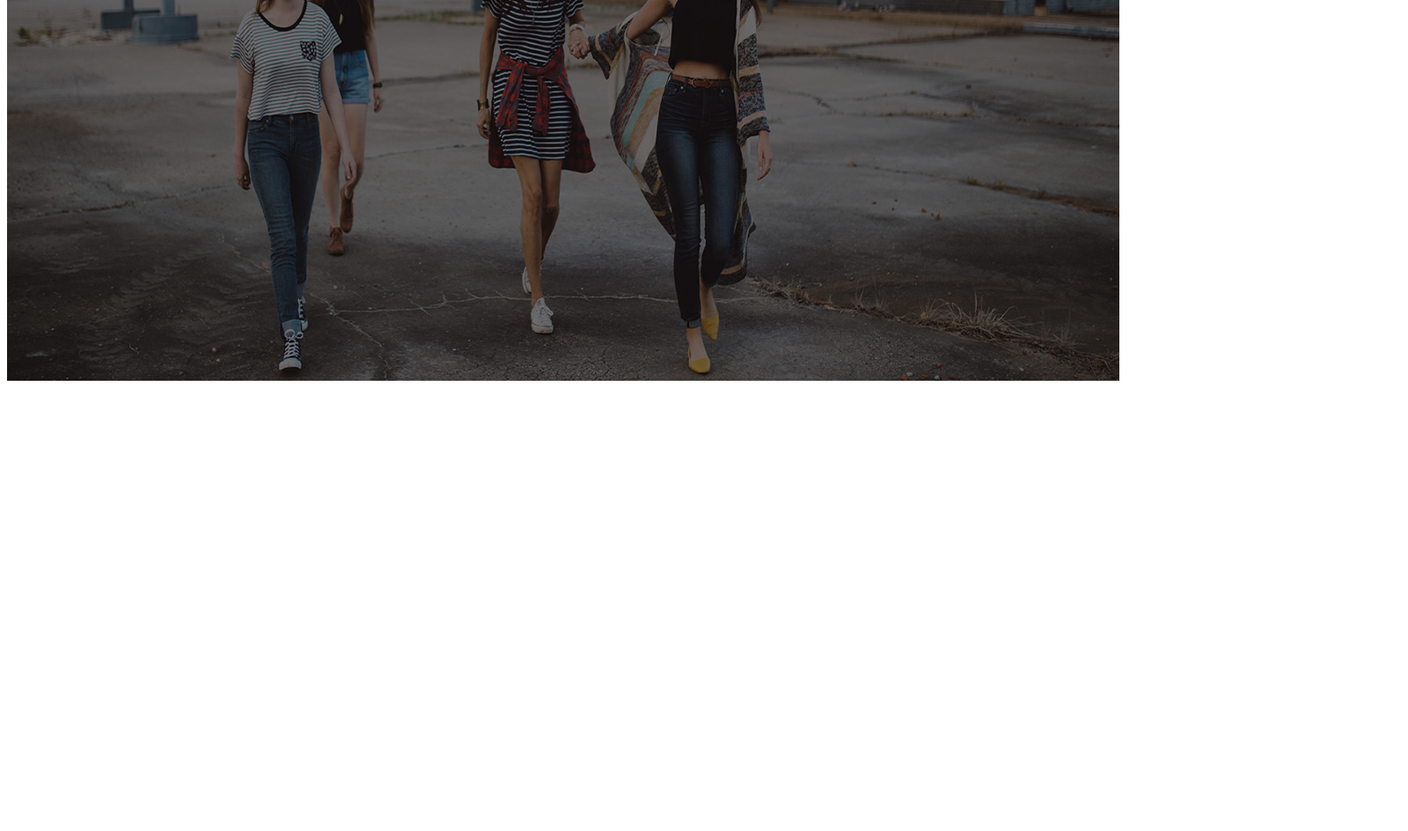
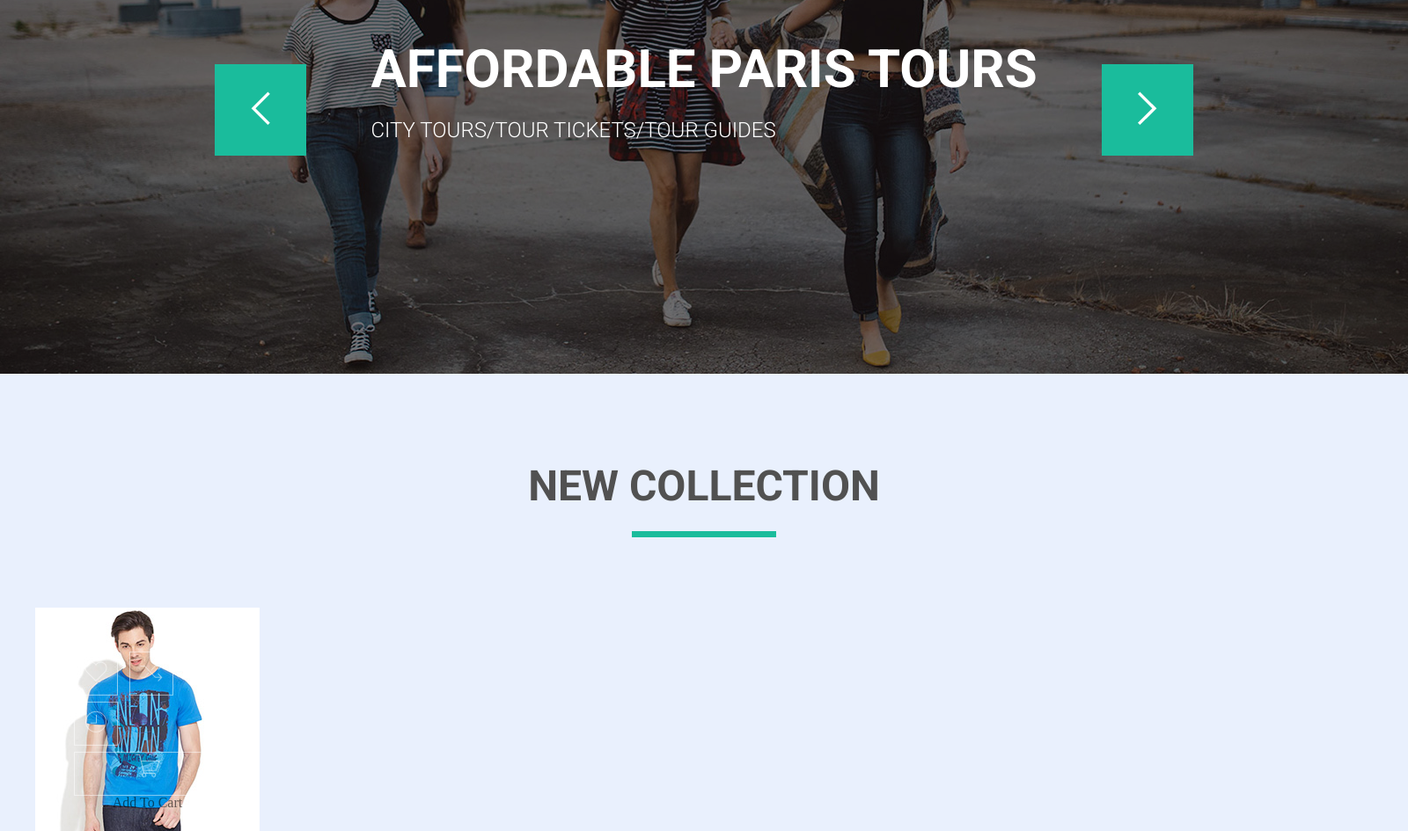
Before and after one commit to YanaD25/Yana_FeCoff3_HW, a plain HTML site: page Myhomework005/index.html in a window 1280 px wide. Shown: the part 240-1185 px from the top of the page at 88% size, 1600 px wide, since content can reach past the window. Before the commit the page ends 800 px from the top, so only its background shows below. Drawn offline with Linux system fonts and the light colour scheme.

Commit message:
new collection

```diff
--- a/Myhomework005/css/styles.css
+++ b/Myhomework005/css/styles.css
@@ -1,13 +1,21 @@
+body {
+    margin: 0;
+}
 .clearfix::after {
     content: "";
     display: table;
     clear: both;
 }
 .page-header {
-      width: 1110px;
+
     margin: 0 auto;
     padding: 0;
     height: 65px;
+    margin: auto;
+}
+.site-header {
+    width: 1110px;
+    margin: auto;
 
 }
 .logo {
@@ -39,15 +47,15 @@
     font-size: 14px;
     color: #0f0101;
     text-decoration: none;
-
 }
-
 .container {
     position: relative;
+    width: 1600px;
+    height: 600px;
 }
 .big-slider {
+    background-attachment: fixed;
     width: 100%;
-        min-height:600px;
 }
 .background {
     width: 100%;
@@ -57,5 +65,123 @@
     position: absolute;
     top: 0;
     left: 0;
+}
+.text1  {
+    position: absolute;
+    top: 50%;
+    left: 50%;
+    transform: translate(-50%, -70%);
+}
+.heading {
+    font-family: Roboto, sans-serif;
+    font-size: 60px;
+    line-height: 1.367;
+    font-weight: 700;
+    text-transform: uppercase;
+    color: #ffffff;
+    text-align: center;
+    margin: 0;
+    margin-bottom: 15px;
+}
+.subtitle {
+    font-family: Roboto, sans-serif;
+    font-size: 24px;
+    font-weight: 300;
+    text-transform: uppercase;
+    color: #ffffff;
+    margin: 0;
+}
+.back {
+    position: absolute;
+    background-color: #1abc9c;
+    width: 104px;
+    height: 104px;
+    border: none;
+    top:50%;
+    left:244px;
+    transform: translateY(-50%);
+}
+.next {
+    position: absolute;
+    background-color: #1abc9c;
+    width: 104px;
+    height: 104px;
+    border: none;
+    top:50%;
+    right: 244px;
+    transform: translateY(-50%);
+}
+.container-2 {
+    width: 1600px;
+    background-color: #e9f0fd;
+    padding-top: 92px;
+    padding-bottom: 100px;
+}
+.collection{
+    margin: 0;
+    font-family: Roboto, sans-serif;
+    font-size: 48px;
+    line-height: 1.5;
+    font-weight: 900;
+    color: #515151;
+    text-transform: uppercase;
+    text-align: center;
+    position: relative;
+    padding-bottom: 22px;
+    margin-bottom: 80px;
+}
+.collection::after {
+    display: block;
+    width: 164px;
+    height: 7px;
+    background-color: #1abc9c;
+    content: " ";
+    position: absolute;
+    bottom: 0;
+    left: 50%;
+    transform: translate(-50%, 0);
+}
+.overlay {
+    width: 235px;
+    height: 261px;
+    color: #000000;
+    opacity: 0.549;
+    position: absolute;
+    top: 10px;
+    left: 10px;
+}
+
+.product-list-item {
+    position: relative;
+    list-style: none;
 
 }
+.like, .arrow, .clock {
+    width: 50px;
+    height: 50px;
+    border: 1px solid #ffffff;
+    background-color: transparent;
+    margin-bottom: 7px;
+
+}
+.like, .arrow {
+    margin-right: 9px;
+
+}
+.cart {
+   width: 168px;
+   height: 50px;
+   border: 1px solid #ffffff;
+   background-color: transparent;
+
+}
+.icons-cart {
+    width: 168px;
+    margin: 0 auto;
+    position: absolute;
+    top: 50%;
+    left: 50%;
+    transform: translate(-50%, -50%);
+
+
+}
--- a/Myhomework005/index.html
+++ b/Myhomework005/index.html
@@ -4,8 +4,9 @@
     <meta charset="UTF-8">
     <meta name="viewport" content="width=device-width, initial-scale=1.0">
     <title>Myhomework005</title>
-    <link href="https://fonts.googleapis.com/css?family=Open+Sans:400,700|Roboto:400,700,900&display=swap" rel="stylesheet">
+    <link href="https://fonts.googleapis.com/css?family=Open+Sans:400,700|Roboto:300,400,700&display=swap" rel="stylesheet">
     <link rel="stylesheet" href="css/styles.css">
+    <link rel="stylesheet" href="css/normalize.css">
 </head>
 <body>
     <header class="page-header clearfix">
@@ -27,12 +28,61 @@
         <section class="container clearfix">
             <div class="background"></div>
             <div class="slider">
-                <img class="big-slider" src="img/big-slide.jpg" alt="4girls" width="100%">
+                <img class="big-slider" src="img/big-slide.jpg" alt="4girls">
+            </div>
+            <div class="text1">
+                <p class="heading">Affordable Paris Tours</p>
+                <p class="subtitle">City Tours/Tour Tickets/Tour Guides</p>
+            </div>
+            <div class="buttons">
+                <button class="back">
+                    <img src="img/mm.png" alt="back">
+                </button>
+                <button class="next">
+                    <img src="img/bb.png" alt="next">
+                </button>
+            </div>
+        </section>
+        <section class="container-2 clearfix">
+            <h2 class="collection">New Collection</h2>
+            <div class="new-collection">
+                <ul class="product-list">
+                    <li class="product-list-item">
+                        <div class="overlay clearfix">
+                        <div class="icons-cart clearfix">
+                            <button class="like"><img src="img/icon-1.png" alt=""></button>
+                            <button class="arrow"><img src="img/icon-2.png" alt=""></button>
+                            <button class="clock"><img src="img/icon-3.png" alt=""></button>
+                            <div class="add-to-cart">
+                                <button class="cart">
+                                    <img src="img/icon-4.png" alt="">
+                                    <p>Add To Cart</p>
+                                </button>
+                            </div>
+                        </div>
+                    </div>
+
+                            <img src="img/img-1.jpg" alt="">
+                        <div class="price-name">
+                            <p class="product-list-name">Blue Tshirt</p>
+                            <p class="product-list-price">&#36;26</p>
+                        </div>
+                    </li>
+                    <li class="product-list-item">
+                        <img src="img/img-2.jpg" alt="">
+                    </li>
+                    <li class="product-list-item">
+                        <img src="img/img-3.jpg" alt="">
+                    </li>
+                    <li class="product-list-item">
+                        <img src="img/img-4.jpg" alt="">
+                    </li>
+                </ul>
+
             </div>
 
 
         </section>
-
     </main>
 
 </body>
```
Also changed, not shown: Myhomework005/css/normalize.css (added). Lines whose indentation alone changed are shown as unchanged.
